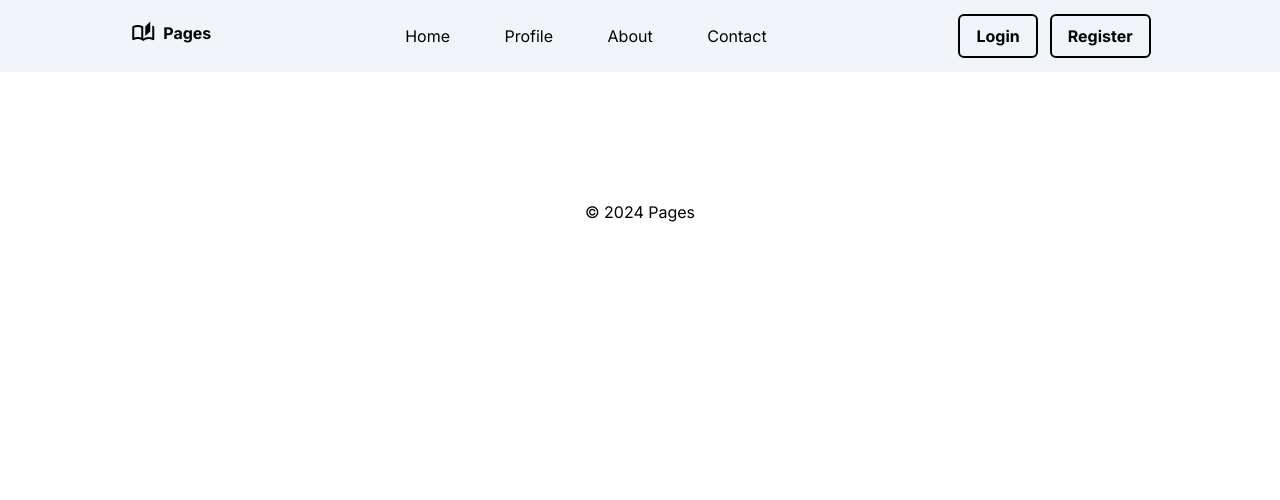
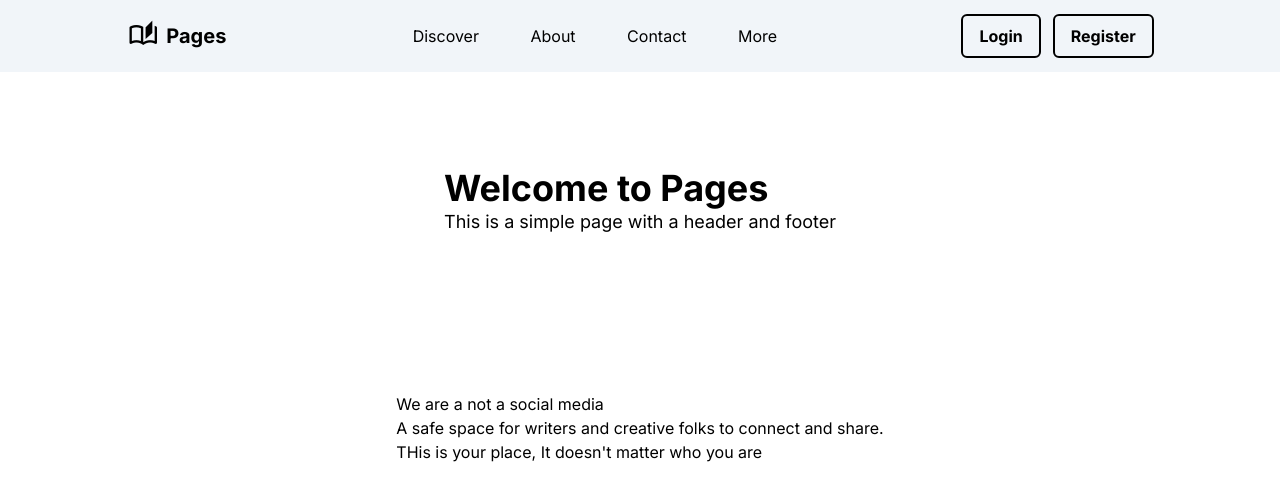
Before and after one commit to riju-talk/DreamDot, a Next.js app: page / in a window 1280 px wide. Shown: the top 500 px of the page. Built offline with nearby package versions, Linux system fonts and the light colour scheme.

Commit message:
project init

```diff
--- a/src/app/(components)/header.jsx
+++ b/src/app/(components)/header.jsx
@@ -1,32 +1,34 @@
+import Link from "next/link";
 
-
-export default function Header(){
+export default function Header() {
 
     return (
-        <header className="flex items-center justify-around p-4 text-black bg-slate-100">
-            <div className="pl-8 font-bold flex flex-row gap-2">
+        <header className="flex items-center justify-around p-4 text-black bg-slate-100 flex-shrink flex-wrap text-wrap">
+            <div className="pl-8 font-bold flex flex-row gap-2 justify-center items-center">
                 <div>
                     <span className="material-symbols-outlined">
+                        <p className="text-3xl">
                         auto_stories
+                        </p>
                     </span>
                 </div>
-            <div>
+                <div className="text-xl">
                     Pages
                 </div>
             </div>
             <div className="w-4/12">
                 <nav>
                     <ul className="flex justify-around">
-                    <li>Home</li>
-                    <li>Profile</li>
-                    <li>About</li>
-                    <li>Contact</li>
+                        <li><Link href={"/"}>Discover</Link></li>
+                        <li><Link href={"/About"}>About</Link></li>
+                        <li><Link href={"/contact"}>Contact</Link></li>
+                        <li><Link href={"/profile"}>More</Link></li>
                     </ul>
                 </nav>
             </div>
-            <div className="pr-8">
-                <button className="text-black font-bold py-2 px-4 rounded outline outline-2 mr-2">Login</button>
-                <button className=" text-black font-bold py-2 px-4 rounded outline outline-2 ml-2">Register</button>
+            <div className="pr-8 flex justify-center gap-4">
+                <button className="text-black font-bold py-2 px-4 rounded outline outline-2">Login</button>
+                <button className=" text-black font-bold py-2 px-4 rounded outline outline-2">Register</button>
             </div>
         </header>
     );
--- a/src/app/layout.jsx
+++ b/src/app/layout.jsx
@@ -12,8 +12,10 @@ export const metadata = {
 export default function RootLayout({ children }) {
   return (
     <html lang="en">
-      <link rel="stylesheet" href="https://fonts.googleapis.com/css2?family=Material+Symbols+Outlined:opsz,wght,FILL,GRAD@20..48,100..700,0..1,-50..200&icon_names=auto_stories" />
-      <body className={inter.className}>{children}</body>
+      <body className={inter.className}>
+        <link rel="stylesheet" href="https://fonts.googleapis.com/css2?family=Material+Symbols+Outlined:opsz,wght,FILL,GRAD@20..48,100..700,0..1,-50..200&icon_names=auto_stories" />
+        {children}
+        </body>
     </html>
   );
 }
--- a/src/app/page.jsx
+++ b/src/app/page.jsx
@@ -1,14 +1,56 @@
-"use client";
-import Header from "./(components)/header";
-import Footer from "./(components)/footer";
+import Link from "next/link";
 
 export default function Home() {
   return (
     <>
-    <Header/>
+    <header className="flex items-center justify-around p-4 text-black bg-slate-100 flex-shrink flex-wrap text-wrap">
+            <div className="pl-8 font-bold flex flex-row gap-2 justify-center items-center">
+                <div>
+                    <span className="material-symbols-outlined">
+                        <p className="text-3xl">
+                        auto_stories
+                        </p>
+                    </span>
+                </div>
+                <div className="text-xl">
+                    Pages
+                </div>
+            </div>
+            <div className="w-4/12">
+                <nav>
+                    <ul className="flex justify-around">
+                        <li><Link href={"#discover"}>Discover</Link></li>
+                        <li><Link href={"#about"}>About</Link></li>
+                        <li><Link href={"#contact"}>Contact</Link></li>
+                        <li><Link href={"#more"}>More</Link></li>
+                    </ul>
+                </nav>
+            </div>
+            <div className="pr-8 flex justify-center gap-4">
+                <button className="text-black font-bold py-2 px-4 rounded outline outline-2">Login</button>
+                <button className=" text-black font-bold py-2 px-4 rounded outline outline-2">Register</button>
+            </div>
+    </header>
     <main className="flex min-h-screen flex-col items-center justify-between p-24">
-    <Footer/>
+        <section id="discover">
+            <h1 className="text-4xl font-bold">Welcome to Pages</h1>
+            <p className="text-lg">This is a simple page with a header and footer</p>
+        </section>
+        <section id="about">
+            <h2>
+                We are a not a social media
+            </h2>
+            <p>A safe space for writers and creative folks to connect and share.</p>
+            <p>THis is your place, It doesn't matter who you are</p>
+        </section>
+        <section id="contact">
+
+        </section>
+        <section id="more">
+
+        </section>
     </main>
+    <footer></footer>
     </>
   );
 }
```
Lines whose indentation alone changed are shown as unchanged.
